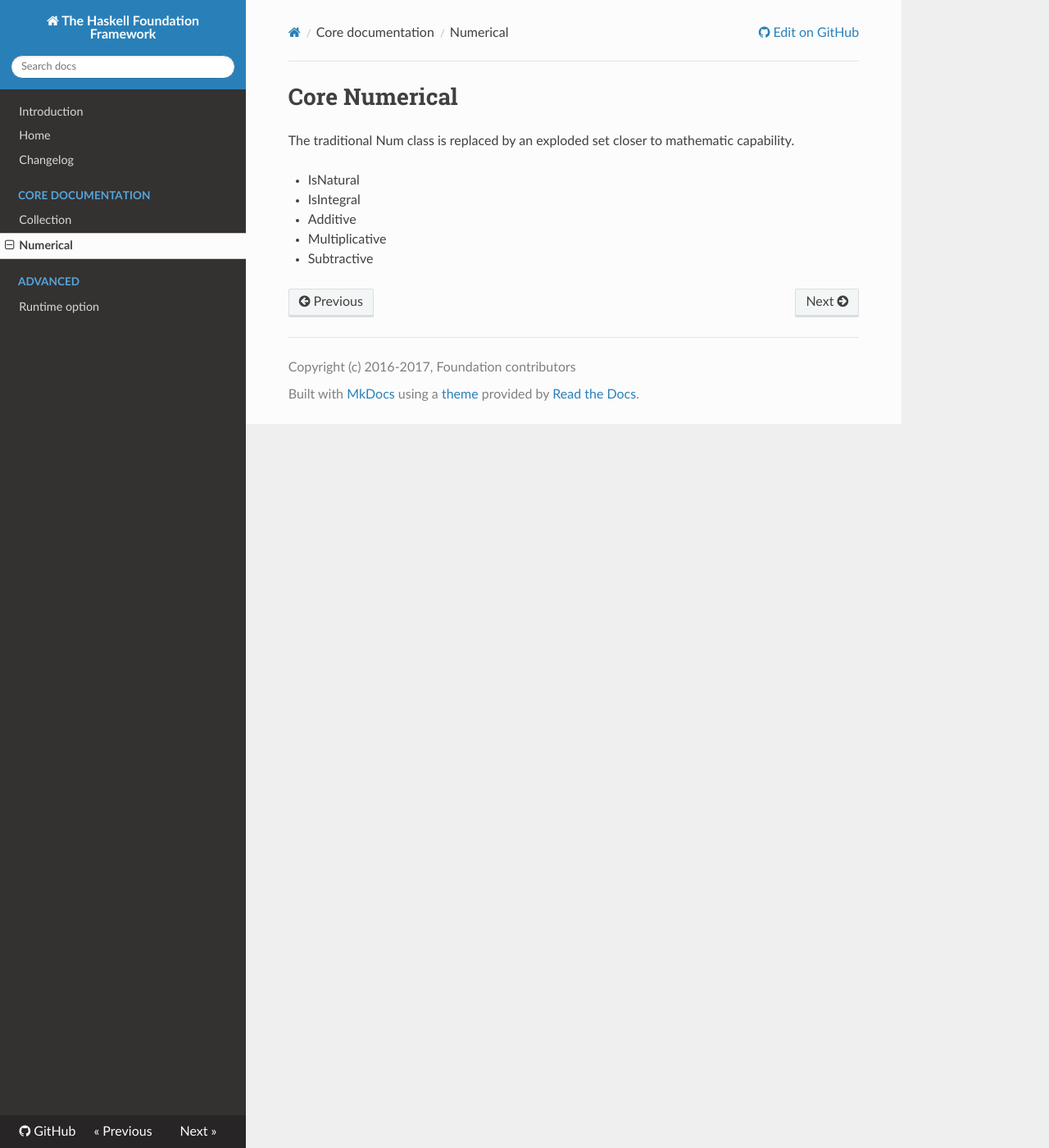
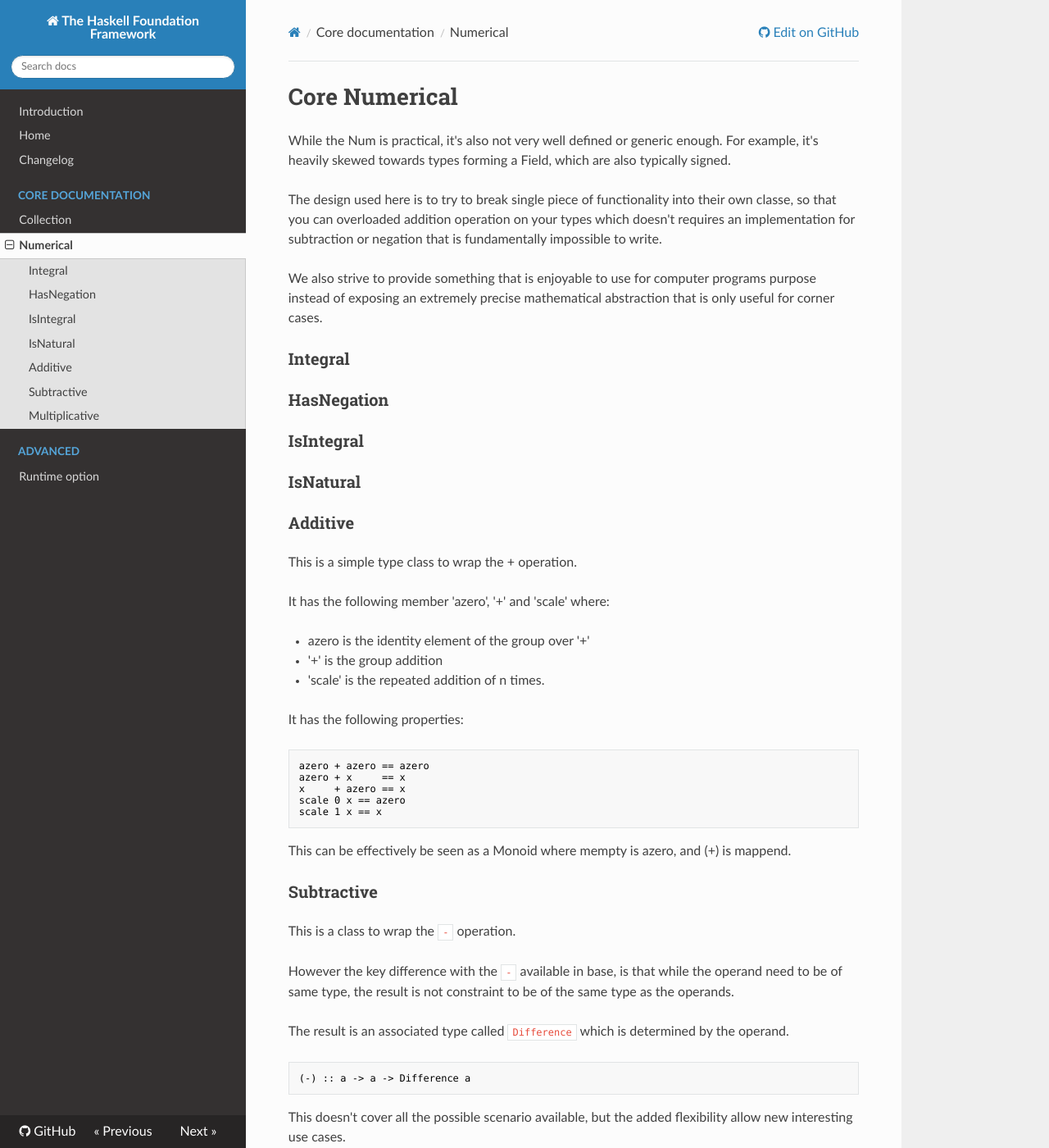
Before and after one commit to haskell-foundation/foundation, an MkDocs documentation site: the page built from docs/core-numerical.md, in a window 1280 px wide and 1400 px high. Shown: the whole window at 82% size. Built offline with MkDocs 1.6.1, drawn with Linux system fonts in a browser that asks for light colours; nearby versions of some CDN libraries; old or Windows-style settings are respelled for this version of MkDocs; some of the changed text lies outside the part shown.

Commit message:
add further core documentation

````diff
--- a/docs/core-numerical.md
+++ b/docs/core-numerical.md
@@ -1,9 +1,73 @@
 # Core Numerical
 
-The traditional Num class is replaced by an exploded set closer to mathematic capability.
+While the Num is practical, it's also not very well defined or generic enough.
+For example, it's heavily skewed towards types forming a Field, which are also
+typically signed.
 
-* IsNatural
-* IsIntegral
-* Additive
-* Multiplicative
-* Subtractive
+The design used here is to try to break single piece of functionality into
+their own classe, so that you can overloaded addition operation on your types
+which doesn't requires an implementation for subtraction or negation that is
+fundamentally impossible to write.
+
+We also strive to provide something that is enjoyable to use for computer programs
+purpose instead of exposing an extremely precise mathematical abstraction that
+is only useful for corner cases.
+
+### Integral
+### HasNegation
+### IsIntegral
+### IsNatural
+
+### Additive
+
+This is a simple type class to wrap the + operation.
+
+It has the following member 'azero', '+' and 'scale' where:
+
+* azero is the identity element of the group over '+'
+* '+' is the group addition
+* 'scale' is the repeated addition of n times.
+
+It has the following properties:
+
+```haskell
+azero + azero == azero
+azero + x     == x
+x     + azero == x
+scale 0 x == azero
+scale 1 x == x
+```
+
+This can be effectively be seen as a Monoid where mempty is azero, and (+) is mappend.
+
+### Subtractive
+
+This is a class to wrap the `-` operation.
+
+However the key difference with the `-` available in base, is that while the
+operand need to be of same type, the result is not constraint to be of the same
+type as the operands.
+
+The result is an associated type called `Difference` which is determined by the
+operand.
+
+```haskell
+(-) :: a -> a -> Difference a
+```
+
+This doesn't cover all the possible scenario available, but the added flexibility
+allow new interesting use cases.
+
+### Multiplicative
+
+This is a class to wrap the multiplication `*` operation.
+
+It has the following properties:
+
+```haskell
+midentity * midentity == midentity
+midentity * x == x
+x * midentity == x
+x ^ 0 == midentity
+x ^ 1 == x
+```
````
Also changed, not shown: docs/core-collection.md (+17 -2 lines).
